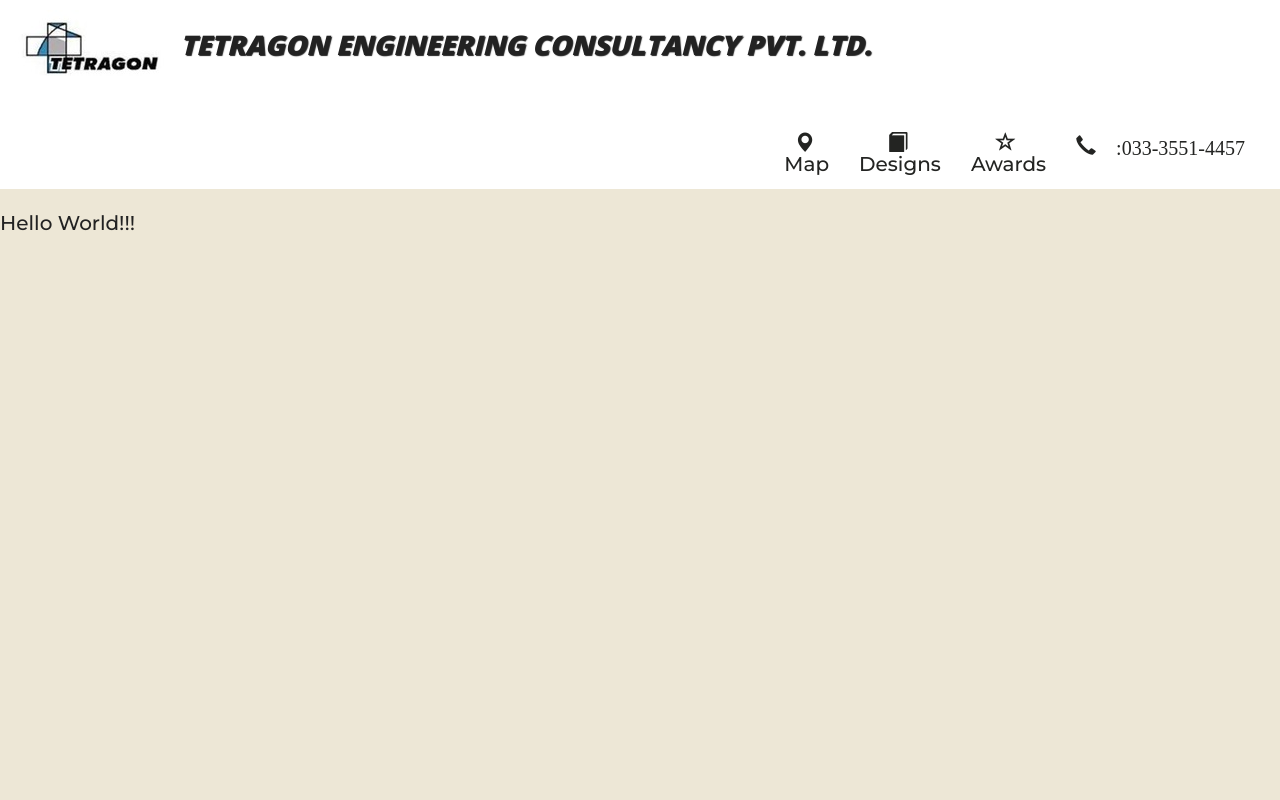
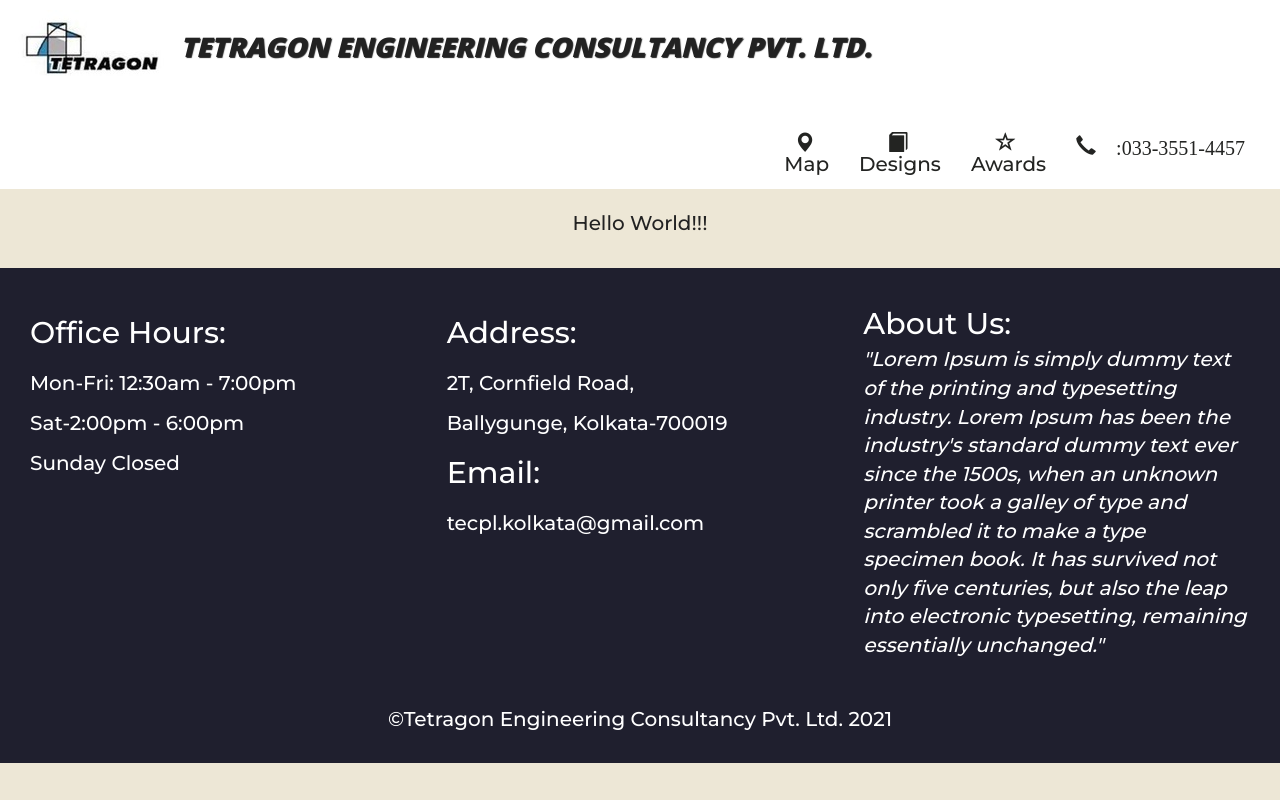
Before and after one commit to shounak-d73/tetragon, a plain HTML site: page index.html in a window 1280 px wide. Drawn offline with nearby package versions, Linux system fonts and the light colour scheme.

Commit message:
Mods with header and footer

```diff
--- a/css/style.css
+++ b/css/style.css
@@ -26,7 +26,7 @@
 	font-weight: bold;
 	margin-top: 0;
 	margin-bottom: 0;
-	line-height: .75;
+	line-height: .90;
 	padding-top: 10px;
 
 }
@@ -106,6 +106,9 @@
 }
 
 @media(max-width: 767px){
+
+	/*HEADER*/
+
 	.navbar-brand{
 		padding-top: 10px;
 		height: 80px;
@@ -114,6 +117,64 @@
 	.navbar-brand h1{
 		padding-top: 5px;
 		font-size: 4vw;
+		font-weight: unset;
 	}
 
+	/*HEADER ENDS*/
+
+	/*FOOTER*/
+	.panel-footer section{
+		margin-bottom: 30px;
+		text-align: center;
+	}
+
+	.panel-footer section:nth-child(3){
+		margin-bottom: 0;
+	}
+
+	.panel-footer section hr{
+		width: 50%;
+	}
+
+
+	/*FOOTER ENDS*/
+
 }
+
+/*End of Media Queries*/
+
+
+#faltu{
+	text-align: center;
+}
+
+
+/*Footer begins*/
+
+.panel-footer{
+	color: #fff;
+	background-color: #1f1f2e;
+	margin-top: 30px;
+	padding-top: 35px;
+	padding-bottom: 30px;
+	border-top: 0;
+	border-radius: 0;
+}
+
+.panel-footer div.row{
+	margin-bottom: 35px;
+}
+
+#hours, #address{
+	line-height: 2;
+}
+
+#hours > span, #address > span, #aboutus > span{
+	font-size: 1.5em;
+}
+
+#aboutus p{
+	font-style: italic;
+}
+
+/*End of Footer */
--- a/index.html
+++ b/index.html
@@ -59,7 +59,34 @@
 
 	</header>
 
-	<p>Hello World!!!</p>
+	<p id="faltu">Hello World!!!</p>
+
+	<footer class="panel-footer">
+		<div class="container-fluid">
+			<div class="row">
+				<section id="hours" class="col-sm-4">
+					<span>Office Hours:</span><br>
+					Mon-Fri: 12:30am - 7:00pm<br>
+					Sat-2:00pm - 6:00pm<br>
+					Sunday Closed
+					<hr class="visible-xs">
+				</section>
+				<section id="address" class="col-sm-4">
+					<span>Address:</span><br>
+					2T, Cornfield Road,<br>
+					Ballygunge, Kolkata-700019<br>
+					<span>Email:</span><br>
+					tecpl.kolkata@gmail.com
+					<hr class="visible-xs">
+				</section>
+				<section id="aboutus" class="col-sm-4">
+					<span>About Us:</span><br>
+					<p>"Lorem Ipsum is simply dummy text of the printing and typesetting industry. Lorem Ipsum has been the industry's standard dummy text ever since the 1500s, when an unknown printer took a galley of type and scrambled it to make a type specimen book. It has survived not only five centuries, but also the leap into electronic typesetting, remaining essentially unchanged."</p>
+				</section>
+			</div>
+			<div class="text-center">&copy;Tetragon Engineering Consultancy Pvt. Ltd. 2021</div>
+		</div>
+	</footer>
 
 	<!--bootstrap.js plug-ins-->
 	<script src="jquery\dist\jquery.min.js"></script>
```
